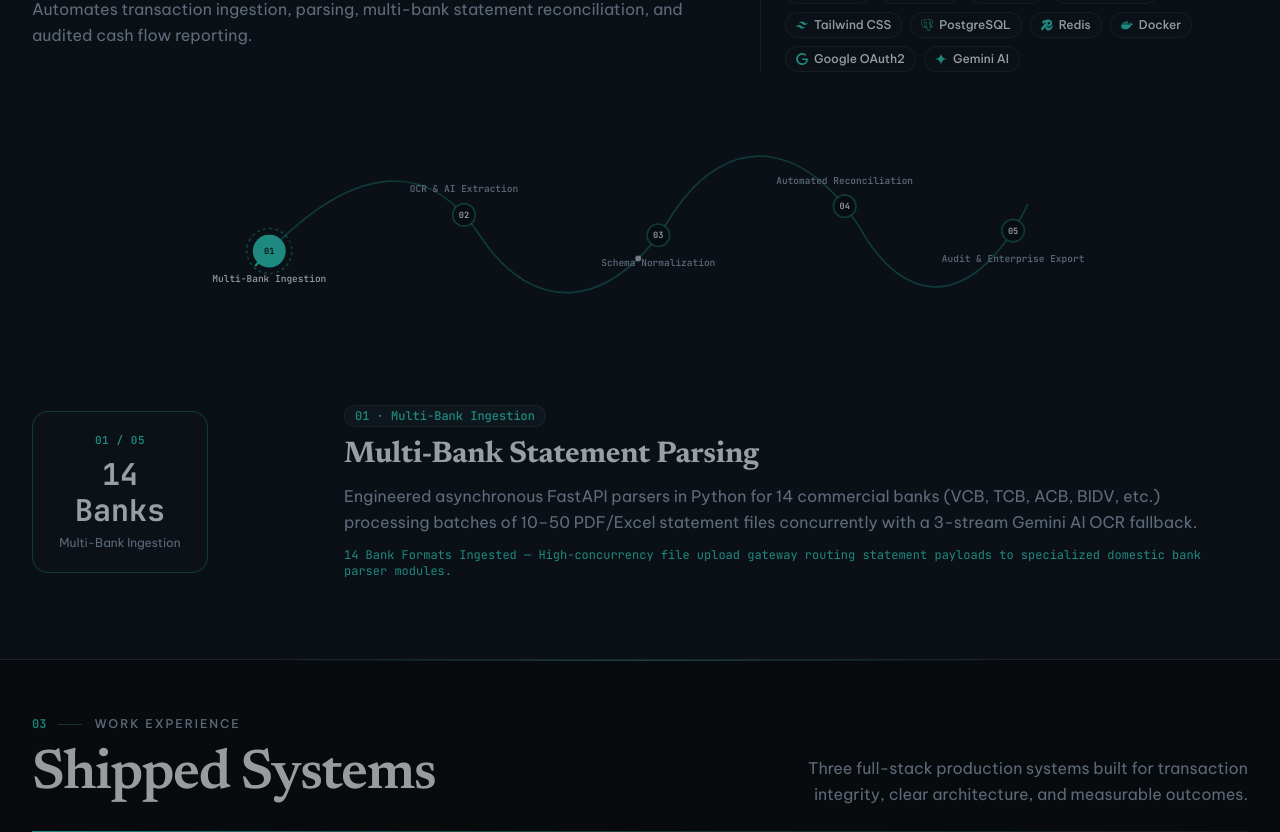
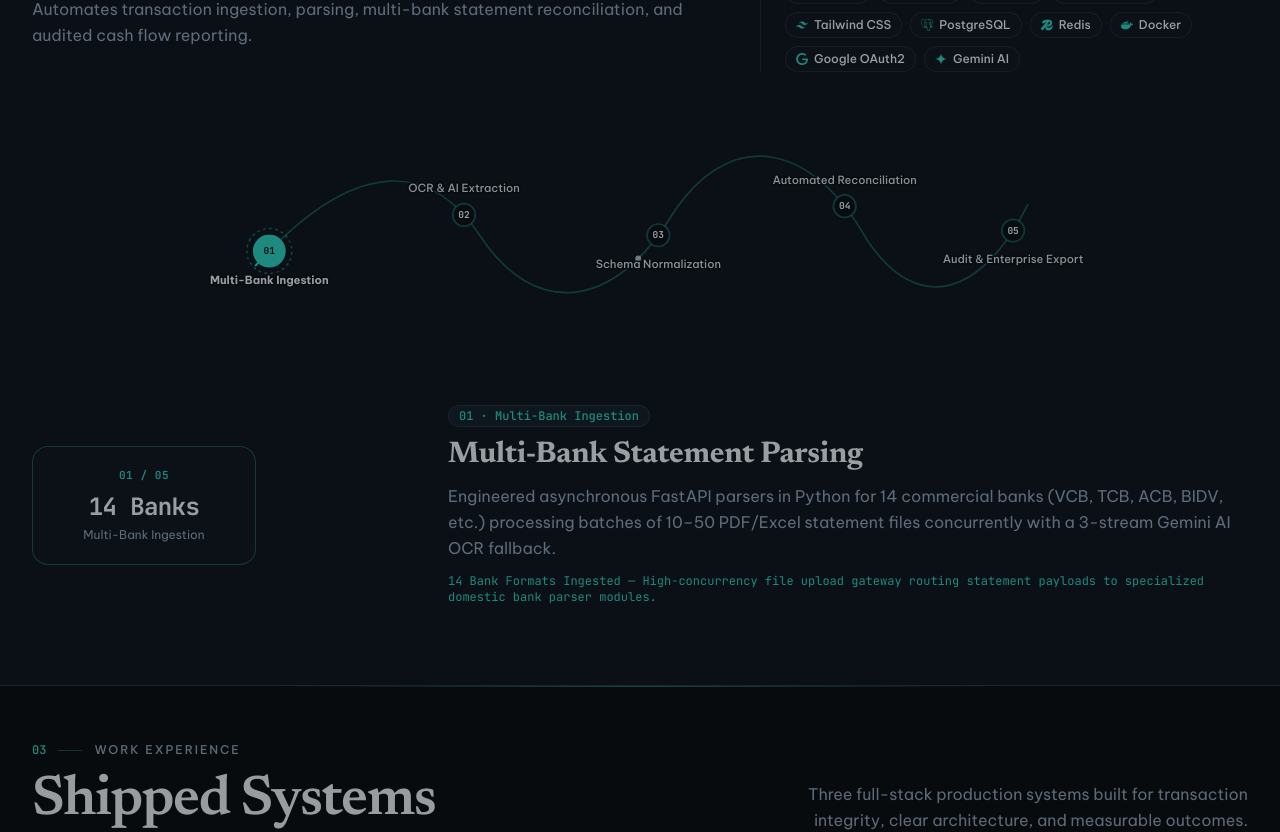
Before and after one commit to soodthin/dev-portfolio, a Next.js app: page / in a window 1280 px wide. Shown: the part 1311-2143 px from the top of the page. Built offline with nearby package versions, Linux system fonts and the light colour scheme.

Commit message:
style(experience): upgrade metric badge to spacious rounded rectangle and enhance river label readability

```diff
--- a/components/sections/WorkHistorySection.tsx
+++ b/components/sections/WorkHistorySection.tsx
@@ -204,16 +204,23 @@ export function WorkHistorySection() {
                   <text
                     y="3.5"
                     textAnchor="middle"
-                    className="font-mono text-[10px] font-semibold select-none pointer-events-none"
+                    className="font-mono text-[11px] font-bold select-none pointer-events-none"
                     fill={isAct ? 'var(--bg)' : 'var(--text)'}
                   >
                     {stg.step}
                   </text>
                   <text
-                    y={idx % 2 === 0 ? 36 : -26}
+                    y={idx % 2 === 0 ? 38 : -26}
                     textAnchor="middle"
-                    className="font-mono text-[11px] font-medium select-none pointer-events-none transition-colors duration-150"
-                    fill={isAct ? 'var(--text)' : 'var(--text-muted)'}
+                    stroke="var(--bg)"
+                    strokeWidth="3.5"
+                    paintOrder="stroke fill"
+                    strokeLinejoin="round"
+                    className={`font-sans text-xs sm:text-[13px] select-none pointer-events-none transition-all duration-150 ${
+                      isAct
+                        ? 'font-bold fill-[var(--text)]'
+                        : 'font-medium fill-[var(--text)] opacity-90 group-hover:opacity-100 group-hover:fill-[var(--accent)]'
+                    }`}
                   >
                     {stg.name}
                   </text>
@@ -224,20 +231,20 @@ export function WorkHistorySection() {
         </div>
 
         <div className="grid grid-cols-1 lg:grid-cols-12 gap-6 lg:gap-8 items-center pt-1">
-          <div className="lg:col-span-3 flex items-center justify-center lg:justify-start">
-            <div className="w-full sm:w-48 lg:w-44 rounded-2xl bg-[var(--surface-1)] border border-[var(--hairline-strong)] shadow-[var(--surface-shadow)] flex flex-col items-center justify-center text-center p-4 sm:p-5 transition-all duration-300 shrink-0">
+          <div className="lg:col-span-4 flex items-center justify-center lg:justify-start">
+            <div className="w-full sm:w-60 lg:w-56 rounded-2xl bg-[var(--surface-1)] border border-[var(--hairline-strong)] shadow-[var(--surface-shadow)] flex flex-col items-center justify-center text-center px-6 py-5 transition-all duration-300 shrink-0">
               <span className="font-mono text-[11px] text-[var(--accent)] font-semibold tracking-wider">
                 {cur.step} / 0{stages.length}
               </span>
-              <span className="font-mono text-2xl sm:text-3xl font-bold text-[var(--text)] mt-1.5 tabular-nums">
+              <span className="font-mono text-xl sm:text-2xl font-bold text-[var(--text)] mt-1.5 tabular-nums tracking-tight">
                 {cur.metric}
               </span>
-              <span className="text-xs text-[var(--text-muted)] mt-1.5 text-center leading-normal">
+              <span className="text-xs text-[var(--text-muted)] mt-1 text-center leading-snug">
                 {cur.name}
               </span>
             </div>
           </div>
-          <div className="lg:col-span-9 space-y-2.5">
+          <div className="lg:col-span-8 space-y-2.5">
             <div className="flex items-center gap-2">
               <span className="px-2.5 py-0.5 rounded-full text-xs font-mono font-medium text-[var(--accent)] bg-[var(--surface-2)] border border-[var(--hairline)]">
                 {cur.step} · {cur.name}
```
